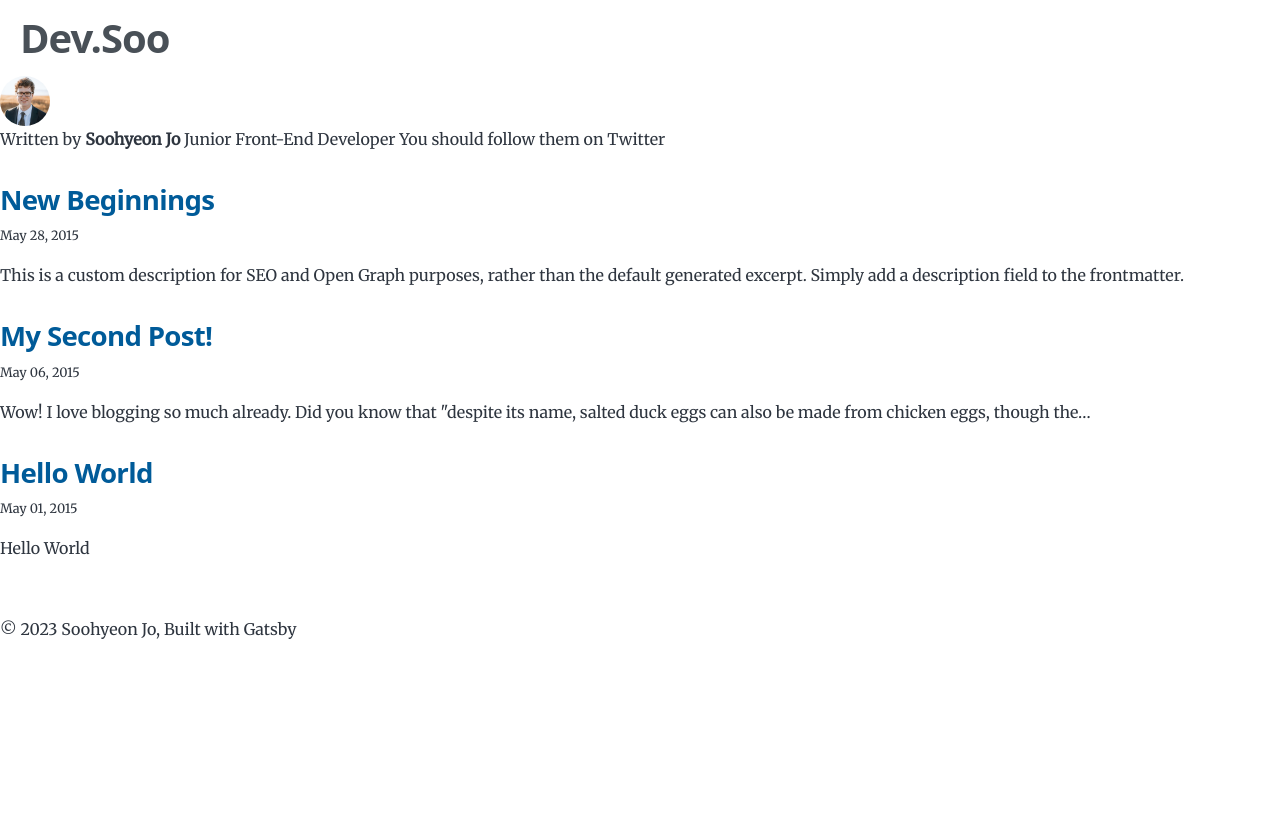
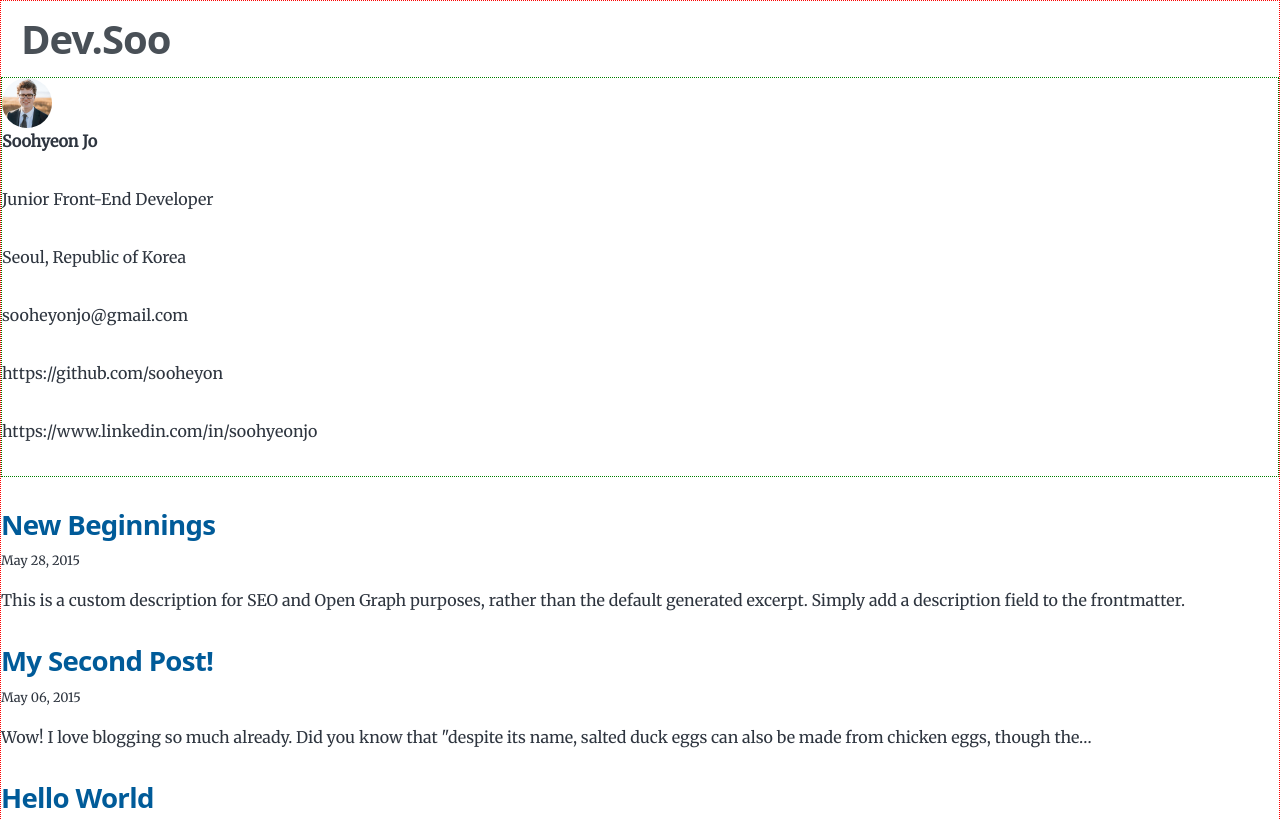
Before and after one commit to soohyn/gatsby-blog, a Gatsby site: page / in a window 1280 px wide. Shown: the top 819 px of the page. Built offline with nearby package versions, Linux system fonts and the light colour scheme; Gatsby itself is replaced by a stand-in of ours.

Commit message:
bio 수정

```diff
--- a/package.json
+++ b/package.json
@@ -14,7 +14,7 @@
     "format": "prettier --write \"**/*.{js,jsx,ts,tsx,json,md}\"",
     "start": "gatsby develop",
     "serve": "gatsby serve",
-    "clean": "gatsby clean",
+    "clean": "gatsby clean && rm -rf node_modules",
     "test": "echo \"Write tests! -> https://gatsby.dev/unit-testing\" && exit 1",
     "deploy": "gatsby clean && gatsby build && gh-pages -d public -b main"
   },
--- a/src/components/Bio/index.tsx
+++ b/src/components/Bio/index.tsx
@@ -9,6 +9,7 @@ import React from "react"
 import { useStaticQuery, graphql } from "gatsby"
 import { StaticImage } from "gatsby-plugin-image"
 import styled from "styled-components"
+import { bio } from "../../configs"
 
 const Bio = () => {
   const data1 = useStaticQuery(graphql`
@@ -45,17 +46,20 @@ const Bio = () => {
       />
       {author?.name && (
         <p>
-          Written by <strong>{author.name}</strong> {author?.summary || null}
-          {` `}
-          <a href={`https://twitter.com/${social?.twitter || ``}`}>
-            You should follow them on Twitter
-          </a>
+          <strong>{author.name}</strong>
         </p>
       )}
+      <p>{author?.summary || null}</p>
+      {bio?.location && <p>{bio?.location}</p>}
+      {bio?.email && <p>{bio?.email}</p>}
+      {bio?.github && <p>{bio?.github}</p>}
+      {bio?.linkedin && <p>{bio?.linkedin}</p>}
     </BioStyled>
   )
 }
 
-const BioStyled = styled.div``
+const BioStyled = styled.div`
+  border: 1px dotted green;
+`
 
 export default Bio
--- a/src/components/Layout/index.tsx
+++ b/src/components/Layout/index.tsx
@@ -23,6 +23,8 @@ const Layout = ({ location, title, children }: LayoutProps) => {
   )
 }
 
-const LayoutStyled = styled.div``
+const LayoutStyled = styled.div`
+  border: 1px dotted red;
+`
 
 export default Layout
--- a/src/configs/bio.ts
+++ b/src/configs/bio.ts
@@ -7,6 +7,6 @@ export default {
   techSkill: ["React", "JavaScript", "TypeScript"],
   location: "Seoul, Republic of Korea",
   email: "sooheyonjo@gmail.com",
-  linkedin: "", //!
-  github: "",
+  linkedin: "https://www.linkedin.com/in/soohyeonjo", //!
+  github: "https://github.com/sooheyon",
 }
```
